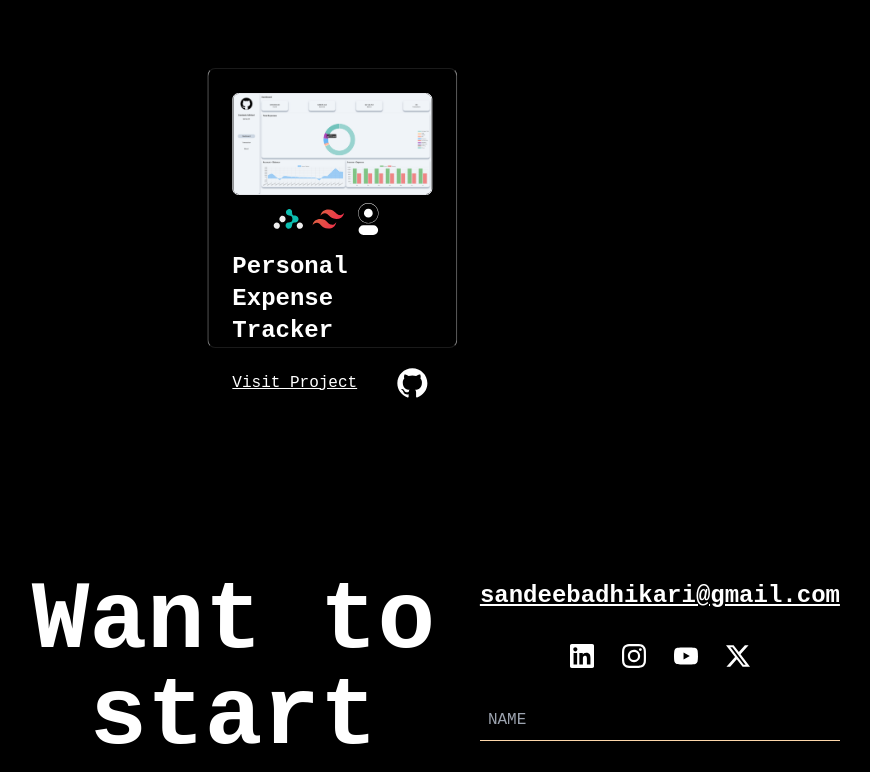
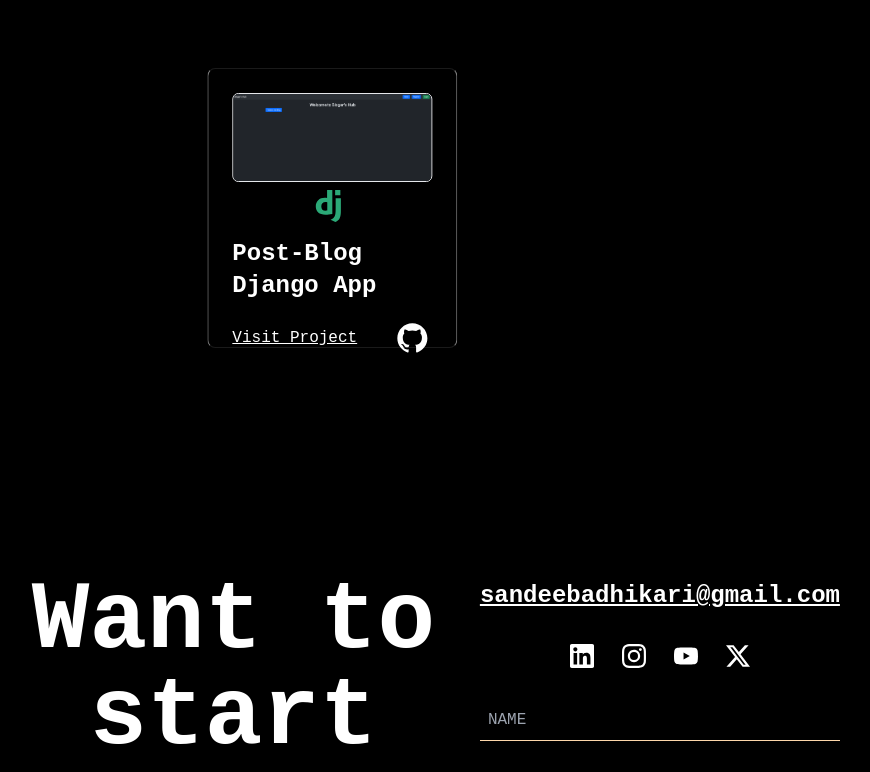
Before and after one commit to SandeebAdhikari/Project_Motion, a React (Vite) app: page / in a window 1280 px wide. Shown: the part 5013-5785 px from the top of the page, without its empty margins (355-1225 px from the left). Built offline with nearby package versions, Linux system fonts and the light colour scheme.

Commit message:
remove unecessary project

```diff
--- a/src/data/projects.ts
+++ b/src/data/projects.ts
@@ -39,15 +39,7 @@ export const PROJECT_DATA = [
     invertColor: false,
     github: "https://github.com/SandeebAdhikari/E-Commerce",
   },
-  {
-    projectName: "Personal Expense Tracker",
-    create: "React Router-DOM",
-    icon: [ReactRouterDomIcon, TailwindCss, DaisyUI],
-    image: ExpenseManagementDashboard,
-    url: "https://personal-expense-tracker-rose.vercel.app/",
-    invertColor: true,
-    github: "https://github.com/SandeebAdhikari/Personal_Expense_Tracker",
-  },
+
   {
     projectName: "Post-Blog Django App",
     create: "Django",
@@ -58,15 +50,6 @@ export const PROJECT_DATA = [
     github: "https://github.com/SandeebAdhikari/Post_blog_Django_Project",
   },
 
-  {
-    projectName: "Weather App",
-    create: "React.js",
-    icon: [ReactjsSvg, DaisyUI, TailwindCss],
-    image: WeatherApp,
-    url: "https://weather-app-sage-theta-96.vercel.app/",
-    invertColor: false,
-    github: "https://github.com/SandeebAdhikari/Weather_App",
-  },
   {
     projectName: "Portfolio Website",
     create: "Framer Motion",
```
